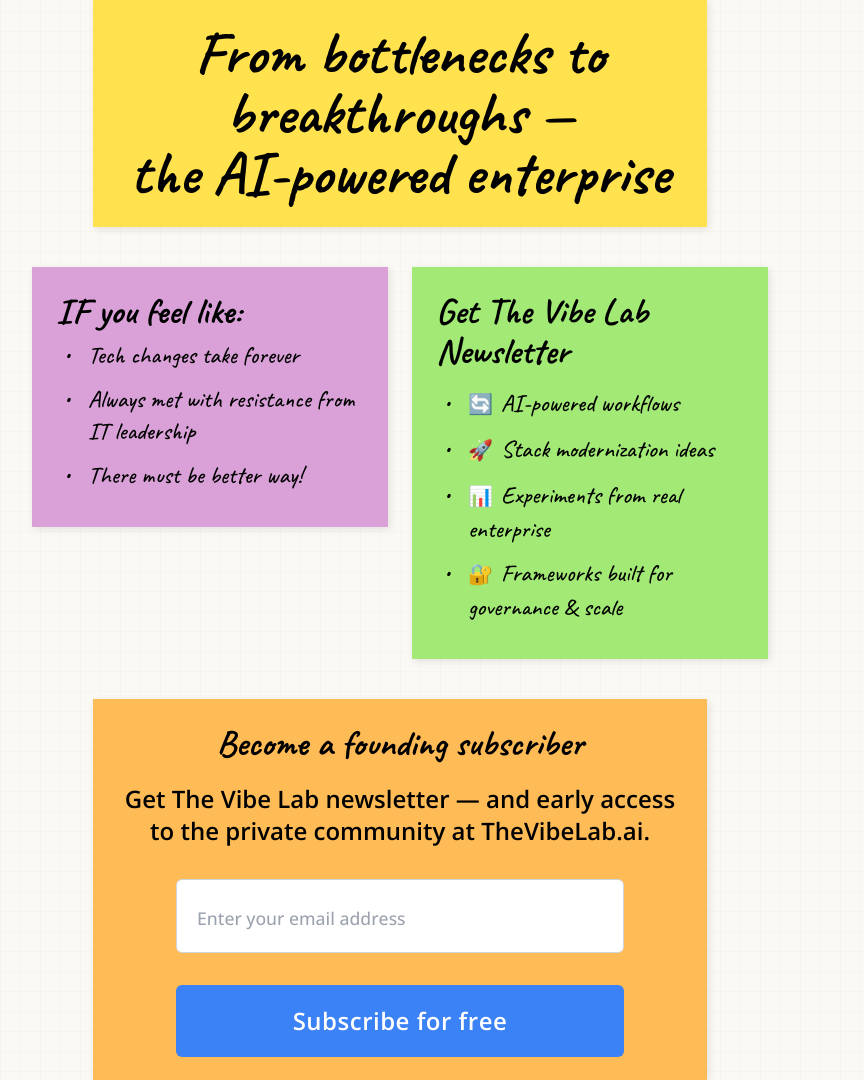
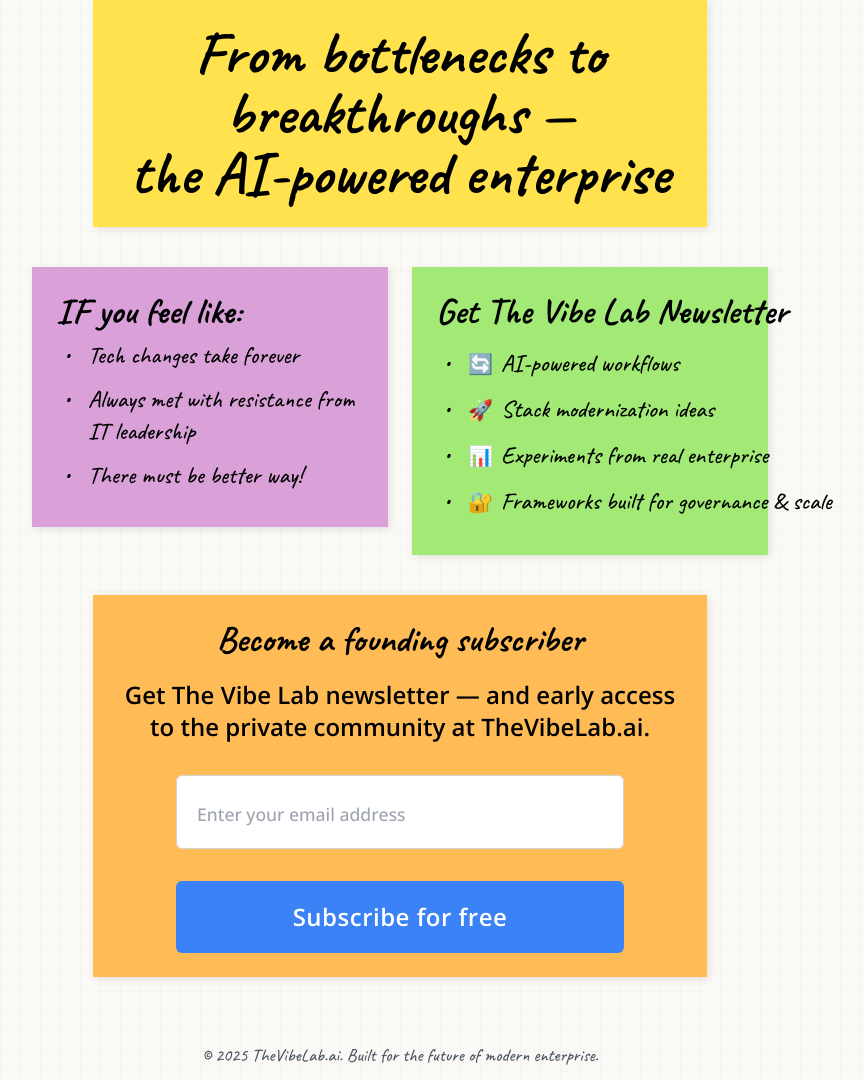
Before and after one commit to lancekyle/VibeLabLanding, a Flask app: page / in a window 1280 px wide. Shown: the part 89-1169 px from the top of the page, without its empty margins (240-1104 px from the left). Run offline with Flask 3, Linux system fonts and the light colour scheme; parts of the project's set-up code (start-up, migrations or seed data) failed here and were passed over; some libraries are stand-ins or nearby versions.

Commit message:
Improve display of newsletter sign-up information across different screen sizes
Add `whitespace-nowrap` class to newsletter elements to prevent text wrapping.

Replit-Commit-Author: Agent
Replit-Commit-Session-Id: e4a69773-9f43-47fd-b7ea-702442ebf584
Replit-Commit-Screenshot-Url: https://storage.googleapis.com/screenshot-production-us-central1/2f0f9262-57ea-4193-a138-39099b146e42/627cdc14-2165-4dee-997c-1c08eb818e20.jpg

```diff
--- a/templates/index.html
+++ b/templates/index.html
@@ -151,13 +151,13 @@
                 </div>
 
                 <!-- Green Note - Newsletter Benefits -->
-                <div class="sticky-note green-note" style="width: 100%; padding: 1.5rem; overflow: hidden; word-break: break-word;">
-                    <h2 class="text-4xl font-bold mb-4">Get The Vibe Lab Newsletter</h2>
-                    <ul class="sticky-list text-2xl" style="max-width: 100%;">
-                        <li style="overflow-wrap: break-word;"><span class="icon-emoji">🔄</span>AI-powered workflows</li>
-                        <li style="overflow-wrap: break-word;"><span class="icon-emoji">🚀</span>Stack modernization ideas</li>
-                        <li style="overflow-wrap: break-word;"><span class="icon-emoji">📊</span>Experiments from real enterprise</li>
-                        <li style="overflow-wrap: break-word;"><span class="icon-emoji">🔐</span>Frameworks built for governance & scale</li>
+                <div class="sticky-note green-note" style="width: 100%; padding: 1.5rem;">
+                    <h2 class="text-4xl font-bold mb-4 md:whitespace-nowrap">Get The Vibe Lab Newsletter</h2>
+                    <ul class="sticky-list text-2xl">
+                        <li class="md:whitespace-nowrap"><span class="icon-emoji">🔄</span>AI-powered workflows</li>
+                        <li class="md:whitespace-nowrap"><span class="icon-emoji">🚀</span>Stack modernization ideas</li>
+                        <li class="md:whitespace-nowrap"><span class="icon-emoji">📊</span>Experiments from real enterprise</li>
+                        <li class="md:whitespace-nowrap"><span class="icon-emoji">🔐</span>Frameworks built for governance & scale</li>
                     </ul>
                 </div>
             </div>
```
